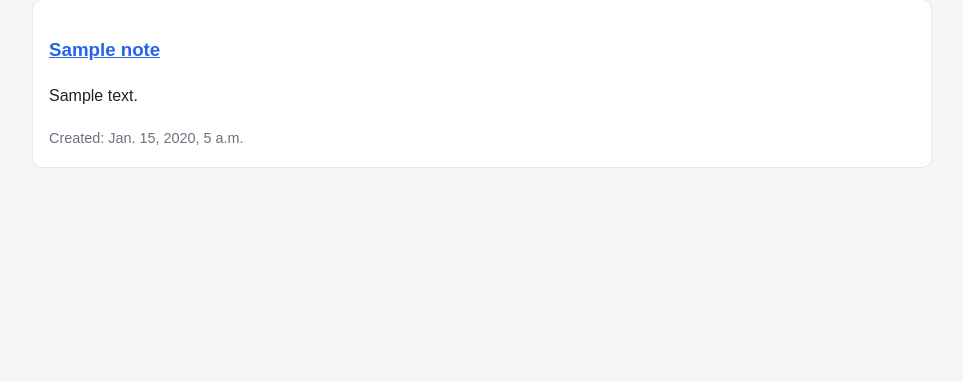
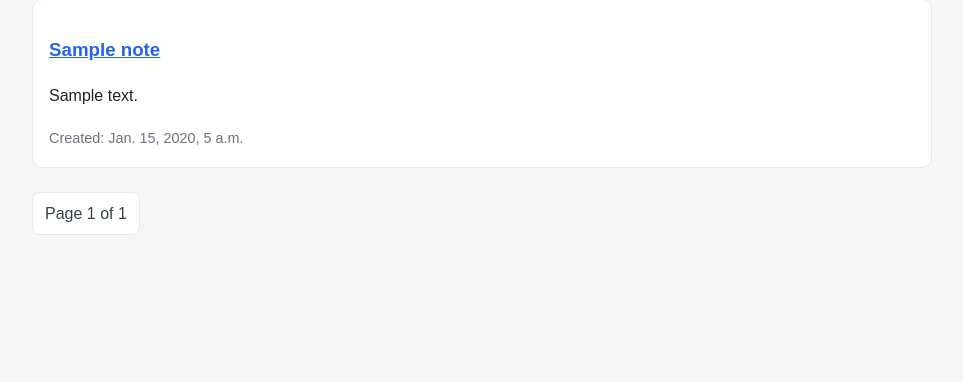
Before and after one commit to J0hn316/Django-Notes-App, a Django app: page /notes/ in a window 1280 px wide. Shown: the part 391-773 px from the top of the page, without its empty margins (158-1121 px from the left). Run offline with Django 5.2, Linux system fonts and the light colour scheme; tables that the repository leaves empty hold one stand-in row (values such as "Sample post").

Commit message:
Implement pagination for notes display and update template for pagination controls

```diff
--- a/notes/static/notes/styles.css
+++ b/notes/static/notes/styles.css
@@ -128,3 +128,23 @@ form + ul,
 form + p {
   margin-top: 1.5rem;
 }
+.pagination {
+  display: flex;
+  gap: 0.75rem;
+  align-items: center;
+  flex-wrap: wrap;
+  margin-top: 1.5rem;
+}
+
+.pagination a,
+.pagination span {
+  background: white;
+  padding: 0.5rem 0.75rem;
+  border: 1px solid #e5e7eb;
+  border-radius: 8px;
+  text-decoration: none;
+}
+
+.pagination span {
+  color: #374151;
+}
--- a/notes/templates/notes/notes_home.html
+++ b/notes/templates/notes/notes_home.html
@@ -20,9 +20,9 @@
 <p class="muted">Showing results for: "{{ query }}"</p>
 {% endif %}
 
-{% if notes %}
+{% if page_obj %}
 <ul>
-  {% for note in notes %}
+  {% for note in page_obj %}
   <li>
     <h3>
       <a href="{% url 'note_detail' note.pk %}">
@@ -35,6 +35,22 @@
   </li>
   {% endfor %}
 </ul>
+
+<div class="pagination">
+  {% if page_obj.has_previous %}
+  <a href="?q={{ query }}&page=1">First</a>
+  <a href="?q={{ query }}&page={{ page_obj.previous_page_number }}">Previous</a>
+  {% endif %}
+
+  <span>
+    Page {{ page_obj.number }} of {{ page_obj.paginator.num_pages }}
+  </span>
+
+  {% if page_obj.has_next %}
+  <a href="?q={{ query }}&page={{ page_obj.next_page_number }}">Next</a>
+  <a href="?q={{ query }}&page={{ page_obj.paginator.num_pages }}">Last</a>
+  {% endif %}
+</div>
 {% else %}
 {% if query %}
 <p>No notes matched your search.</p>
--- a/notes/views.py
+++ b/notes/views.py
@@ -1,4 +1,5 @@
 from django.db.models import Q
+from django.core.paginator import Paginator
 from django.shortcuts import render, redirect, get_object_or_404
 
 from .models import Note
@@ -7,14 +8,18 @@ from .forms import NoteForm
 
 def notes_home(request):
     query = request.GET.get("q", "")
+    page_number = request.GET.get("page", 1)
 
     notes = Note.objects.all().order_by("-created_at")
 
     if query:
         notes = notes.filter(Q(title__icontains=query) | Q(content__icontains=query))
 
+    paginator = Paginator(notes, 5)
+    page_obj = paginator.get_page(page_number)
+
     context = {
-        "notes": notes,
+        "page_obj": page_obj,
         "query": query,
     }
 
```
